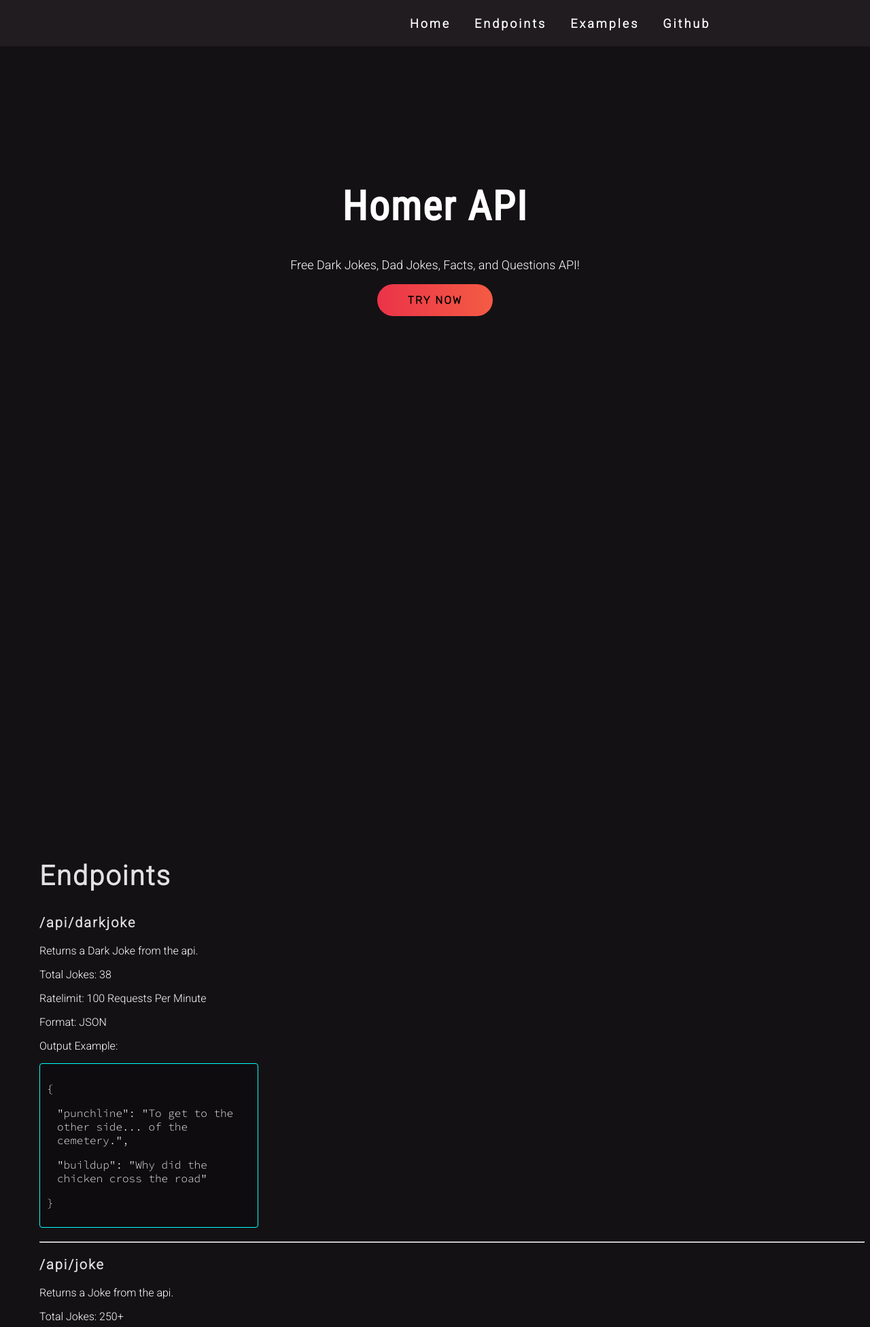
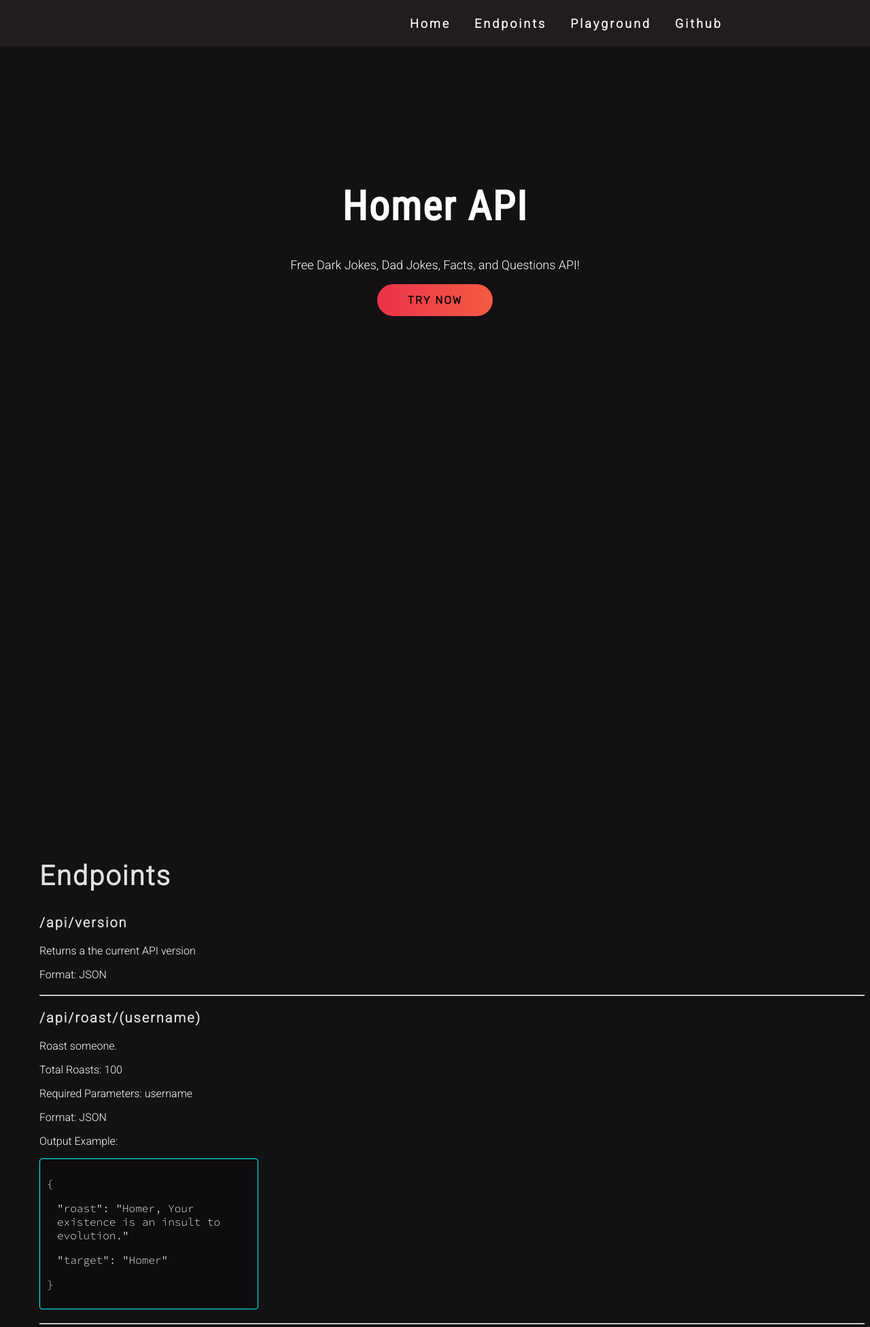
Before and after one commit to AtharvaKDev/Peter-API, a Flask app: page / in a window 1280 px wide. Shown: the top 1952 px of the page at 68% size. Run offline with Flask 2, Linux system fonts and the light colour scheme; parts of the project's set-up code (start-up, migrations or seed data) failed here and were passed over.

Commit message:
Add files via upload

```diff
--- /dev/null
+++ b/data/roasts.txt
@@ -0,0 +1,100 @@
+You look like a failed science experiment.
+I wouldn't trust you to watch my pet rock.
+You have the personality of a wet towel.
+You're as useful as a screen door on a submarine.
+I bet your parents regret having you.
+You have a face only a mother could love... if she was blind.
+You're so unimportant, your birth certificate was an apology letter from the condom factory.
+You're about as smart as a box of rocks.
+Your existence is an insult to evolution.
+You're the reason why some animals eat their young.
+You're like a fart in a hurricane, completely pointless.
+You're so boring, your diary is just a to-do list.
+You have the charm of a cheese grater.
+You're the human equivalent of a participation trophy.
+You have the sex appeal of a toothbrush.
+You're so stupid, you probably need a recipe to make ice.
+I bet your IQ is lower than your shoe size.
+You're a waste of skin and oxygen.
+You're as annoying as a mosquito in a nudist colony.
+You have all the grace of a drunk elephant on roller skates.
+You're the reason why aliens haven't visited us yet.
+You're about as useful as a chocolate teapot.
+I wouldn't trust you to pour water out of a boot with instructions on the heel.
+You're so dumb, you couldn't pour water out of a boot even if the instructions were on the sole.
+You have the charisma of a garden gnome.
+You're the human equivalent of a traffic jam.
+You're like a train wreck in slow motion.
+You're as interesting as watching paint dry.
+You have the social skills of a potato.
+You're so uncool, even the cool kids avoid you.
+You're the kind of person who would buy a ladder just to take a step up in the world.
+You're so old, you fart dust.
+You're the reason why we can't have nice things.
+You're about as funny as a heart attack.
+You have the fashion sense of a scarecrow.
+You're the human equivalent of a flat tire.
+You're so slow, you make snails look like Usain Bolt.
+You have the appeal of a soggy sandwich.
+You're the kind of person who would drown in a puddle.
+You're as interesting as a blank sheet of paper.
+You're so weak, a feather could knock you over.
+You have the charisma of a parking meter.
+You're the human equivalent of a stale piece of bread.
+You're so unoriginal, you probably think "YOLO" is still cool.
+You're the reason why people believe in ghosts.
+You're about as impressive as a sneeze.
+You have the social skills of a hermit.
+You're the human equivalent of a cold shower.
+You're so bland, even vanilla ice cream has more flavor than you.
+You're the kind of person who would give a goldfish a headache.
+You're so forgettable, I bet your name is on the tip of nobody's tongue.
+You have the creativity of a cactus.
+You're as interesting as watching grass grow.
+You're so unattractive, even the Grim Reaper wouldn't want to take you.
+You're the human equivalent of a tumbleweed.
+You have the emotional range of a teaspoon.
+You're the reason why people believe in flat earth theory.
+You're so boring, your personality test results came back as "N/A."
+You're the kind of person who would use a calculator to figure out how many fingers they have.
+You have the brain power of a hamster on a wheel.
+You're about as likable as a paper cut.
+You're the human equivalent of a mosquito bite.
+You're so unimportant, I forgot what we were talking about.
+You have the energy level of a sloth in a coma.
+You're as useless as a screen door on a submarine that's already sunk.
+You're so unimpressive, even a participation trophy would be too much of a stretch.
+You have the personality of a cardboard box.
+You're the human equivalent of a snooze button.
+You're about as exciting as a tax audit.
+You're the kind of person who would forget their own name if it wasn't written on their ID.
+You're so bland, people use you as a baseline for comparison.
+You have the charisma of a potato chip.
+You're the reason why people drink alone.
+You're so unremarkable, even your shadow looks bored.
+You're the human equivalent of a traffic cone.
+You're about as trustworthy as a used car salesman.
+You have the energy of a sloth with a hangover.
+You're the kind of person who would misspell their own name.
+You're so mediocre, you make beige look bold.
+You're the human equivalent of a spam email.
+You're about as charming as a swarm of locusts.
+You have the appeal of a parking ticket.
+You're the reason why people listen to elevator music.
+You're so forgettable, I bet you couldn't even remember your own birthday without Facebook reminding you.
+You're the kind of person who would get lost in their own house.
+You're about as cool as a cucumber with a sunburn.
+You have the enthusiasm of a sloth on Valium.
+You're the human equivalent of a malfunctioning vending machine.
+You're so uncool, even your imaginary friend doesn't want to hang out with you.
+You're the kind of person who would trip over a flat surface.
+You're about as interesting as a beige wall.
+You have the personality of a tax form.
+You're the reason why people hate Mondays.
+You're so unremarkable, you make plain toast look exciting.
+You're the human equivalent of a traffic jam on a one-lane road.
+You're about as inspiring as a soggy napkin.
+You have the appeal of a doorknob.
+You're the kind of person who would forget their own anniversary.
+You're so dull, people fall asleep just thinking about you.
+You're the reason why people avoid eye contact in public.
--- a/templates/index.html
+++ b/templates/index.html
@@ -12,14 +12,14 @@
             <div id="container" class="container">
                 <img id="menu" src="static/menu.svg" class="menu-logo" onclick="togglemenu()">
                 <ul id="ul">
-                    <li><a href="index.html">Home</a></li>
+                    <li><a href="/">Home</a></li>
                     <li><a href="#endpoints">Endpoints</a></li>
-                    <li><a href="#">Examples</a></li>
+                    <li><a href="/playground">Playground</a></li>
                     <li><a href="https://github.com/AtharvaKDev/Homer-API">Github</a></li>
                 </ul>
             </div>
             <ul id="menu-ul">
-                <li><a href="index.html">Home</a></li>
+                <li><a href="/">Home</a></li>
                 <li><a href="#endpoints">Endpoints</a></li>
                 <li><a href="https://github.com/AtharvaKDev/Homer-API">Github</a></li>
             </ul>
@@ -31,10 +31,31 @@
         </div>
         <div class="endpoints" id="endpoints">
             <h2>Endpoints</h2>
+            <div class="version">
+                <h3>/api/version</h3>
+                <p>Returns a the current API version</p>
+                <p>Format: JSON</p>
+            </div>
+            <hr>
+            <div class="roast">
+                <h3>/api/roast/(username)</h3>
+                <p>Roast someone.</p>
+                <p>Total Roasts: 100</p>
+                <p>Required Parameters: username</p>
+                <p>Format: JSON</p>
+                <p>Output Example:</p>
+                <div class="codearea">
+                    <p>{</p>
+                    <p id="data">"roast": "Homer, Your existence is an insult to evolution."</p>
+                    <p id="data">"target": "Homer"</p>
+                    <p>}</p>
+                </div>
+            </div>
+            <hr>
             <div class="darkjoke">
                 <h3>/api/darkjoke</h3>
                 <p>Returns a Dark Joke from the api.</p>
-                <p>Total Jokes: 38</p>
+                <p>Total Jokes: 120</p>
                 <p>Ratelimit: 100 Requests Per Minute</p>
                 <p>Format: JSON</p>
                 <p>Output Example:</p>
```
Also changed, not shown: static/css/play.css (added, +123 -0 lines), templates/playground.html (added, +46 -0 lines), static/js/play.js (added).
